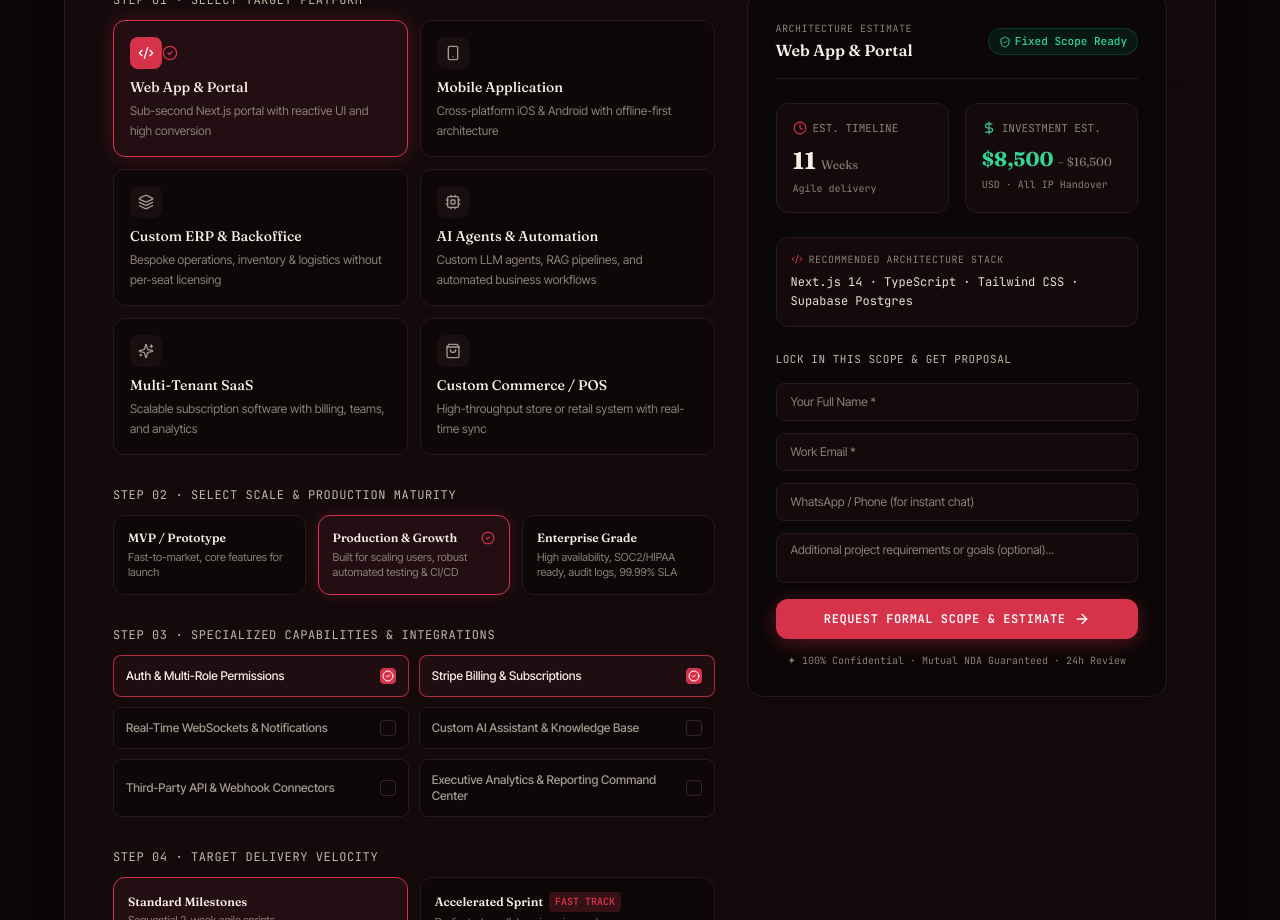
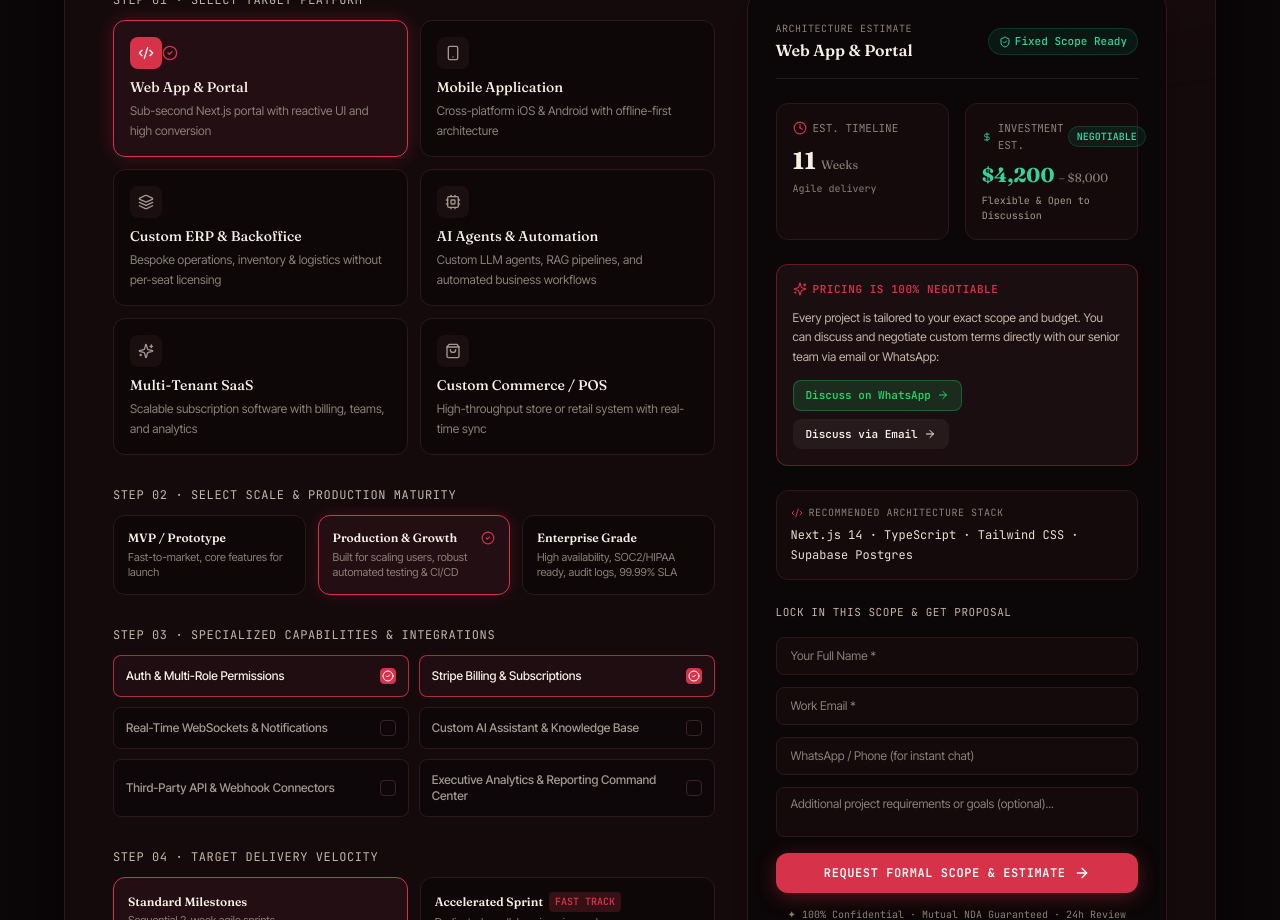
Before and after one commit to hammad-safi/webzifire, a Next.js app: page /book in a window 1280 px wide. Shown: the part 840-1760 px from the top of the page. Built offline with nearby package versions, Linux system fonts and the light colour scheme; no server answers.

Commit message:
feat(pricing): halve estimator rates and add negotiable email and WhatsApp discussion channels

```diff
--- a/app/api/chat/route.ts
+++ b/app/api/chat/route.ts
@@ -29,11 +29,12 @@ Delivery Model:
 - Senior-led engineering only. Spearheaded directly by principal architects, design leads, and AI specialists. No junior handoffs or communication bottlenecks.
 - Transparent milestone delivery, strict SLAs, SOC2/HIPAA compliance readiness, and full IP handover to clients upon completion.
 
-Typical Scoping & Timelines:
-- Performance corporate websites & marketing portals: 4 to 8 weeks.
-- Full-stack multi-tenant SaaS products & enterprise platforms: 8 to 16 weeks.
-- Custom AI agents & RAG pipelines: 3 to 6 weeks.
-- Scoping is milestone-anchored with transparent fixed-price or dedicated senior pods.
+Typical Scoping, Timelines & Pricing:
+- Performance corporate websites & web portals: 4 to 8 weeks (starting ~$2,200).
+- Cross-platform mobile applications: 6 to 10 weeks (starting ~$3,800).
+- Full-stack multi-tenant SaaS products & enterprise platforms: 8 to 16 weeks (starting ~$4,800).
+- Custom AI agents & RAG pipelines: 3 to 6 weeks (starting ~$2,500).
+- Highly Negotiable & Flexible: WebziFire's pricing is 100% negotiable and tailored to each client's specific scope and budget. Always tell clients that our terms are flexible and invite them to discuss and negotiate directly via WhatsApp (+92 314 5660928) or Email (inquire@webzifire.com) or by clicking **Send Brief** in this chat.
 
 Our 12 Core Services:
 ${servicesSummary}
--- a/components/ProjectEstimator.tsx
+++ b/components/ProjectEstimator.tsx
@@ -37,8 +37,8 @@ const SERVICE_OPTIONS: ServiceOption[] = [
     desc: "Sub-second Next.js portal with reactive UI and high conversion",
     icon: Code2,
     baseWeeks: 5,
-    baseMinPrice: 4500,
-    baseMaxPrice: 9500,
+    baseMinPrice: 2200,
+    baseMaxPrice: 4800,
     recommendedStack: "Next.js 14 · TypeScript · Tailwind CSS · Supabase Postgres",
   },
   {
@@ -47,8 +47,8 @@ const SERVICE_OPTIONS: ServiceOption[] = [
     desc: "Cross-platform iOS & Android with offline-first architecture",
     icon: Smartphone,
     baseWeeks: 8,
-    baseMinPrice: 7500,
-    baseMaxPrice: 15000,
+    baseMinPrice: 3800,
+    baseMaxPrice: 7500,
     recommendedStack: "React Native / Expo · TypeScript · Node.js · Fast APIs",
   },
   {
@@ -57,8 +57,8 @@ const SERVICE_OPTIONS: ServiceOption[] = [
     desc: "Bespoke operations, inventory & logistics without per-seat licensing",
     icon: Layers,
     baseWeeks: 10,
-    baseMinPrice: 12000,
-    baseMaxPrice: 25000,
+    baseMinPrice: 5900,
+    baseMaxPrice: 12500,
     recommendedStack: "Next.js · PostgreSQL · RBAC Security · Automated Workflows",
   },
   {
@@ -67,8 +67,8 @@ const SERVICE_OPTIONS: ServiceOption[] = [
     desc: "Custom LLM agents, RAG pipelines, and automated business workflows",
     icon: Cpu,
     baseWeeks: 4,
-    baseMinPrice: 5000,
-    baseMaxPrice: 11000,
+    baseMinPrice: 2500,
+    baseMaxPrice: 5500,
     recommendedStack: "Python / Node.js · Vector Databases · LLM Orchestration",
   },
   {
@@ -77,8 +77,8 @@ const SERVICE_OPTIONS: ServiceOption[] = [
     desc: "Scalable subscription software with billing, teams, and analytics",
     icon: Sparkles,
     baseWeeks: 9,
-    baseMinPrice: 9500,
-    baseMaxPrice: 20000,
+    baseMinPrice: 4800,
+    baseMaxPrice: 9900,
     recommendedStack: "Next.js · Supabase Auth · Stripe Billing · Postgres Multi-Tenancy",
   },
   {
@@ -87,25 +87,25 @@ const SERVICE_OPTIONS: ServiceOption[] = [
     desc: "High-throughput store or retail system with real-time sync",
     icon: ShoppingBag,
     baseWeeks: 7,
-    baseMinPrice: 6500,
-    baseMaxPrice: 14000,
+    baseMinPrice: 3200,
+    baseMaxPrice: 6900,
     recommendedStack: "Next.js · Headless API · Stripe Payments · Realtime Sync",
   },
 ];
 
 const SCALES = [
   { id: "mvp", label: "MVP / Prototype", multiplier: 1.0, weeksAdd: 0, desc: "Fast-to-market, core features for launch" },
-  { id: "growth", label: "Production & Growth", multiplier: 1.45, weeksAdd: 3, desc: "Built for scaling users, robust automated testing & CI/CD" },
-  { id: "enterprise", label: "Enterprise Grade", multiplier: 2.1, weeksAdd: 6, desc: "High availability, SOC2/HIPAA ready, audit logs, 99.99% SLA" },
+  { id: "growth", label: "Production & Growth", multiplier: 1.4, weeksAdd: 3, desc: "Built for scaling users, robust automated testing & CI/CD" },
+  { id: "enterprise", label: "Enterprise Grade", multiplier: 1.9, weeksAdd: 6, desc: "High availability, SOC2/HIPAA ready, audit logs, 99.99% SLA" },
 ];
 
 const FEATURE_MODULES = [
-  { id: "auth-rbac", label: "Auth & Multi-Role Permissions", weeksAdd: 1, priceAdd: 800 },
-  { id: "payments-billing", label: "Stripe Billing & Subscriptions", weeksAdd: 1.5, priceAdd: 1400 },
-  { id: "realtime-chat", label: "Real-Time WebSockets & Notifications", weeksAdd: 1.5, priceAdd: 1200 },
-  { id: "ai-rag", label: "Custom AI Assistant & Knowledge Base", weeksAdd: 2, priceAdd: 2200 },
-  { id: "integrations", label: "Third-Party API & Webhook Connectors", weeksAdd: 1, priceAdd: 1000 },
-  { id: "admin-analytics", label: "Executive Analytics & Reporting Command Center", weeksAdd: 1.5, priceAdd: 1500 },
+  { id: "auth-rbac", label: "Auth & Multi-Role Permissions", weeksAdd: 1, priceAdd: 400 },
+  { id: "payments-billing", label: "Stripe Billing & Subscriptions", weeksAdd: 1.5, priceAdd: 700 },
+  { id: "realtime-chat", label: "Real-Time WebSockets & Notifications", weeksAdd: 1.5, priceAdd: 600 },
+  { id: "ai-rag", label: "Custom AI Assistant & Knowledge Base", weeksAdd: 2, priceAdd: 1100 },
+  { id: "integrations", label: "Third-Party API & Webhook Connectors", weeksAdd: 1, priceAdd: 500 },
+  { id: "admin-analytics", label: "Executive Analytics & Reporting Command Center", weeksAdd: 1.5, priceAdd: 750 },
 ];
 
 export default function ProjectEstimator() {
@@ -145,8 +145,8 @@ export default function ProjectEstimator() {
       return acc + (feat ? feat.weeksAdd : 0);
     }, 0);
 
-    const rawMin = Math.round((service.baseMinPrice * scale.multiplier + extraFeaturePrice) / 500) * 500;
-    const rawMax = Math.round((service.baseMaxPrice * scale.multiplier + extraFeaturePrice * 1.3) / 500) * 500;
+    const rawMin = Math.round((service.baseMinPrice * scale.multiplier + extraFeaturePrice) / 100) * 100;
+    const rawMax = Math.round((service.baseMaxPrice * scale.multiplier + extraFeaturePrice * 1.2) / 100) * 100;
 
     let totalWeeks = Math.max(3, Math.round(service.baseWeeks + scale.weeksAdd + extraFeatureWeeks));
     if (velocity === "accelerated") {
@@ -420,9 +420,14 @@ Client Notes: ${clientNotes || "None"}`,
             </div>
 
             <div className="p-4 rounded-xl bg-[#140A0C] border border-[#2C181B]">
-              <div className="flex items-center gap-1.5 font-mono text-[11px] text-[#8A8175] uppercase">
-                <DollarSign className="w-3.5 h-3.5 text-emerald-400" />
-                <span>Investment Est.</span>
+              <div className="flex items-center justify-between font-mono text-[11px] uppercase">
+                <div className="flex items-center gap-1.5 text-[#8A8175]">
+                  <DollarSign className="w-3.5 h-3.5 text-emerald-400" />
+                  <span>Investment Est.</span>
+                </div>
+                <span className="text-[10px] text-emerald-400 font-semibold px-2 py-0.5 rounded-full bg-emerald-500/10 border border-emerald-500/20">
+                  Negotiable
+                </span>
               </div>
               <div className="font-display text-xl font-bold text-emerald-400 mt-2">
                 ${calculation.minPrice.toLocaleString()}{" "}
@@ -430,7 +435,40 @@ Client Notes: ${clientNotes || "None"}`,
                   – ${calculation.maxPrice.toLocaleString()}
                 </span>
               </div>
-              <div className="text-[10px] text-[#8A8175] font-mono mt-1">USD · All IP Handover</div>
+              <div className="text-[10px] text-[#A29A8E] font-mono mt-1">
+                Flexible &amp; Open to Discussion
+              </div>
+            </div>
+          </div>
+
+          {/* Pricing is 100% Negotiable Notice & Direct WhatsApp / Email Connect */}
+          <div className="p-4 rounded-xl bg-[#1B0E11] border border-[#D6334A]/40 flex flex-col gap-2.5">
+            <div className="flex items-center justify-between">
+              <span className="font-mono text-[11px] uppercase tracking-wider text-[#D6334A] font-semibold flex items-center gap-1.5">
+                <Sparkles className="w-3.5 h-3.5" />
+                <span>Pricing is 100% Negotiable</span>
+              </span>
+            </div>
+            <p className="font-sans text-xs text-[#C4B5A5] leading-relaxed">
+              Every project is tailored to your exact scope and budget. You can discuss and negotiate custom terms directly with our senior team via email or WhatsApp:
+            </p>
+            <div className="flex flex-wrap items-center gap-2 pt-1">
+              <a
+                href="https://wa.me/923145660928?text=Hello%20WebziFire!%20I%20used%20your%20project%20estimator%20and%20would%20like%20to%20discuss%20pricing%20and%20scope%20negotiation."
+                target="_blank"
+                rel="noopener noreferrer"
+                className="inline-flex items-center gap-1.5 px-3 py-1.5 rounded-lg bg-[#25D366]/15 hover:bg-[#25D366]/25 border border-[#25D366]/30 text-[#25D366] font-mono text-[11px] font-semibold transition-all"
+              >
+                <span>Discuss on WhatsApp</span>
+                <ArrowRight className="w-3 h-3" />
+              </a>
+              <a
+                href="mailto:inquire@webzifire.com?subject=Project%20Budget%20%26%20Scope%20Discussion"
+                className="inline-flex items-center gap-1.5 px-3 py-1.5 rounded-lg bg-white/5 hover:bg-white/10 border border-[#2C181B] text-[#F5EFE6] font-mono text-[11px] font-semibold transition-all"
+              >
+                <span>Discuss via Email</span>
+                <ArrowRight className="w-3 h-3" />
+              </a>
             </div>
           </div>
 
```
